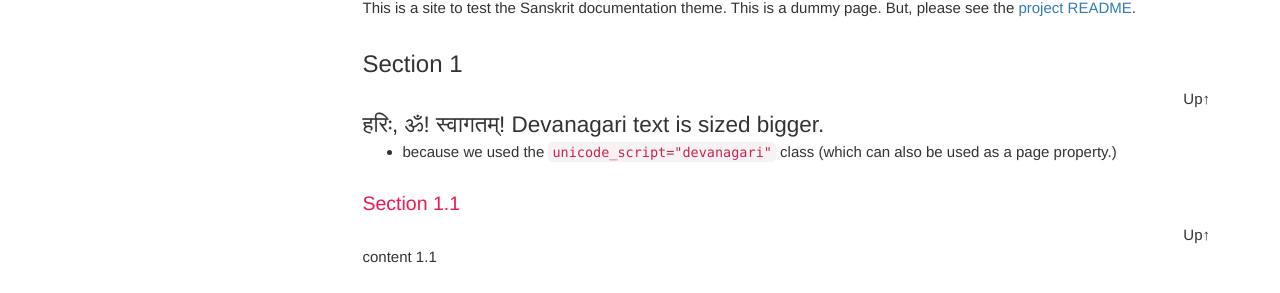
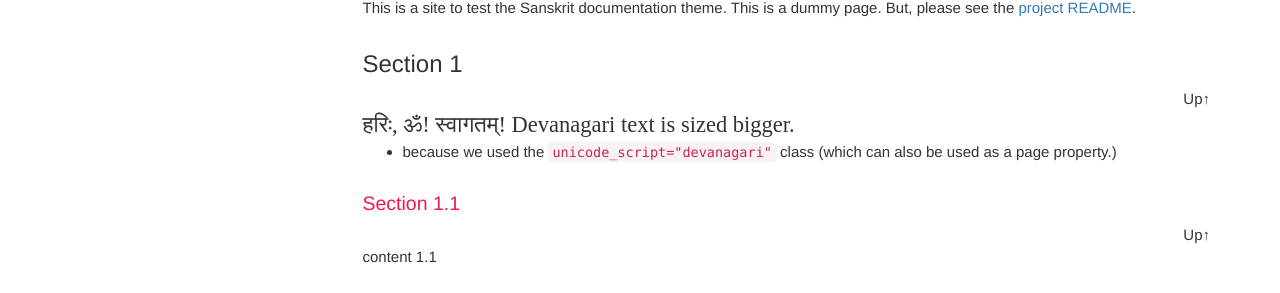
Before and after one commit to sanskrit-coders/sanskrit-documentation-theme, a Jekyll site: the page built from index.md, in a window 1280 px wide. Shown: the part 398-691 px from the top of the page. Built offline with Jekyll 4.4.1, drawn with Linux system fonts in a browser that asks for light colours; nearby versions of some CDN libraries; some web fonts are replaced; comment, search, counter and statistics services are not loaded.

Commit message:
Content update.

```diff
--- a/assets/css/class-styles-general.css
+++ b/assets/css/class-styles-general.css
@@ -85,7 +85,7 @@ p.external a {
 }
 
 *[unicode_script="devanagari"] {
-    font-face: siddhanta-cakravat1, 'Noto Sans Devanagari From Github Hinted', serif;
+    font-family: 'siddhanta-cakravat1', 'Noto Sans Devanagari From Github Hinted', serif;
     font-size: 150%;
 }
 
```
